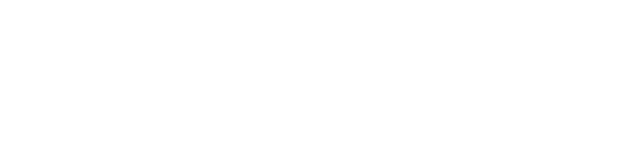
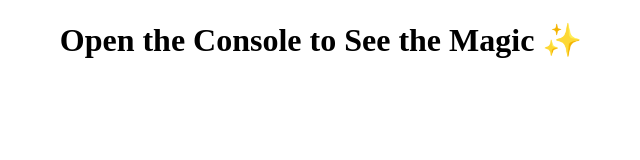
Before and after one commit to PeaFunk3000/Console-Finances, a plain HTML site: page index.html in a window 1280 px wide. Shown: the whole page, without its empty margins (319-959 px from the left). Drawn offline with Linux system fonts and the light colour scheme.

Commit message:
added  - 1  pen the Console to See the Magicc

```diff
--- a/index.html
+++ b/index.html
@@ -7,6 +7,7 @@
   <title>M4 Challenge</title>
 </head>
 <body>
+  <h1 style="text-align:center">Open the Console to See the Magic ✨</h1>
   <script src="./index.js"></script>
 </body>
 </html>
```
